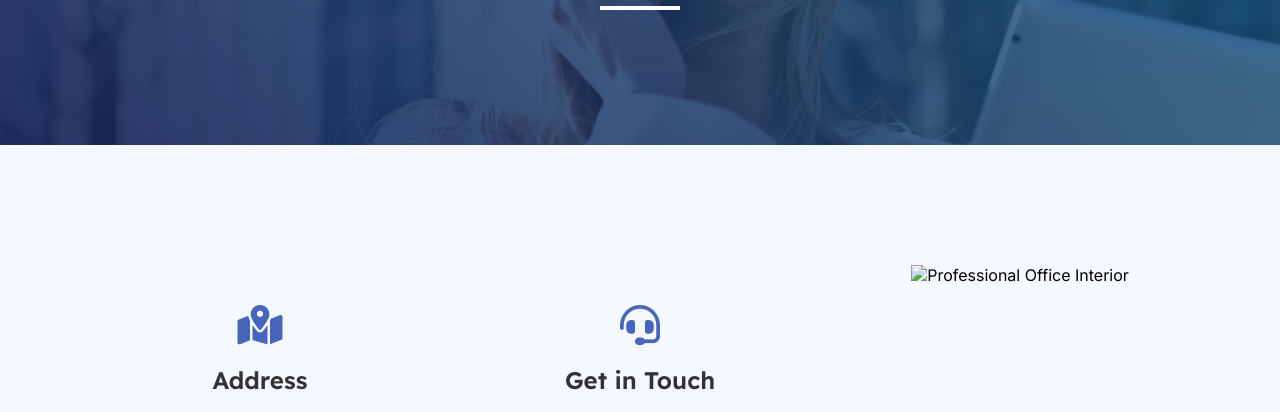
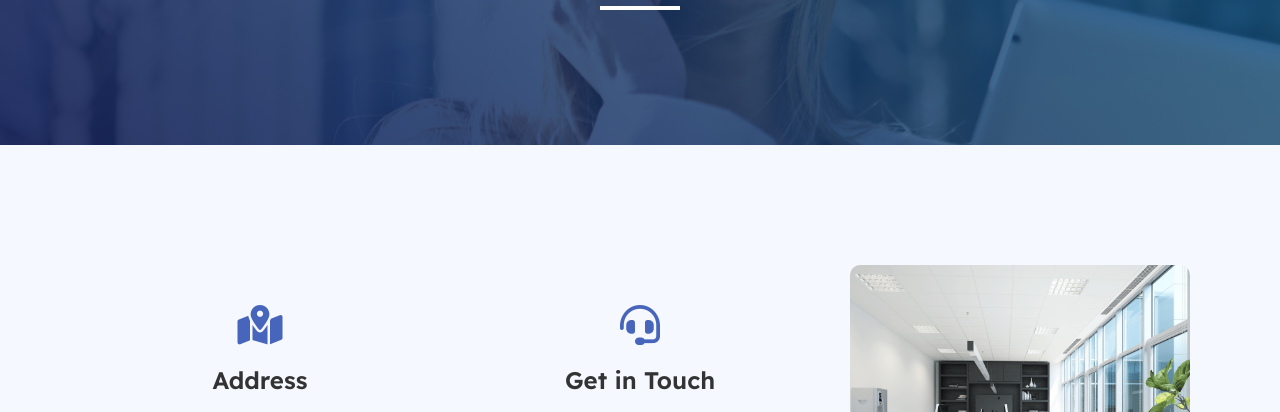
Before and after one commit to sefann/aa-web-upgrade, a website: page contact.html in a window 1280 px wide. Shown: the part 274-686 px from the top of the page. Drawn offline with Linux system fonts and the light colour scheme.

Commit message:
Fix office image path - change from .jpg to .png
- Fixed image source from office.jpg to office.png
- The office.png file exists in assets/images/ directory
- This will resolve the 404 error and display the office image properly
- The virtual working promotion overlay will now be visible

```diff
--- a/contact.html
+++ b/contact.html
@@ -48,7 +48,7 @@
 
             <div class="info-box office-image-box">
                 <div class="office-image">
-                    <img src="assets/images/office.jpg" alt="Professional Office Interior">
+                    <img src="assets/images/office.png" alt="Professional Office Interior">
                     <div class="image-overlay">
                         <div class="overlay-content">
                             <i class="fas fa-laptop-house"></i>
```
